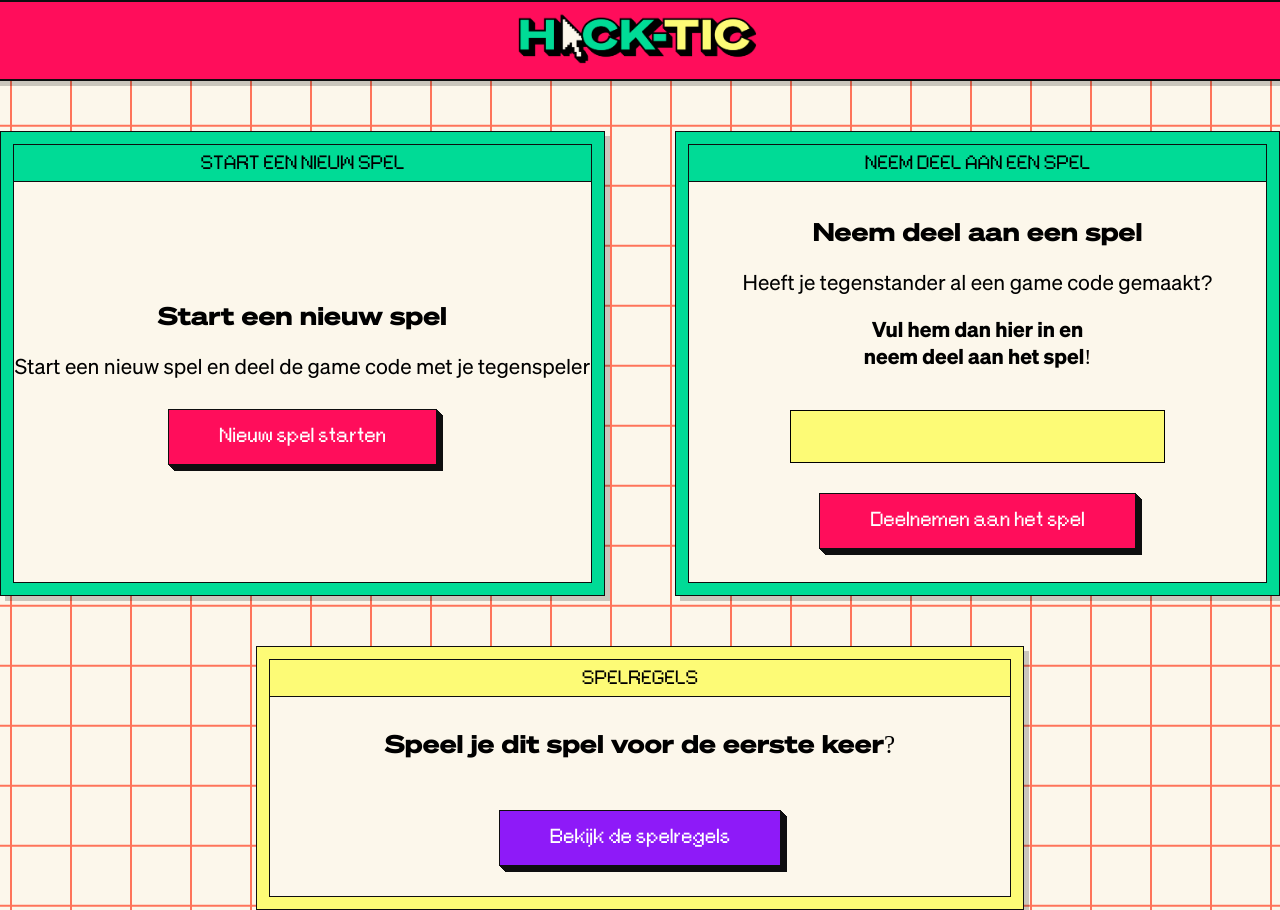
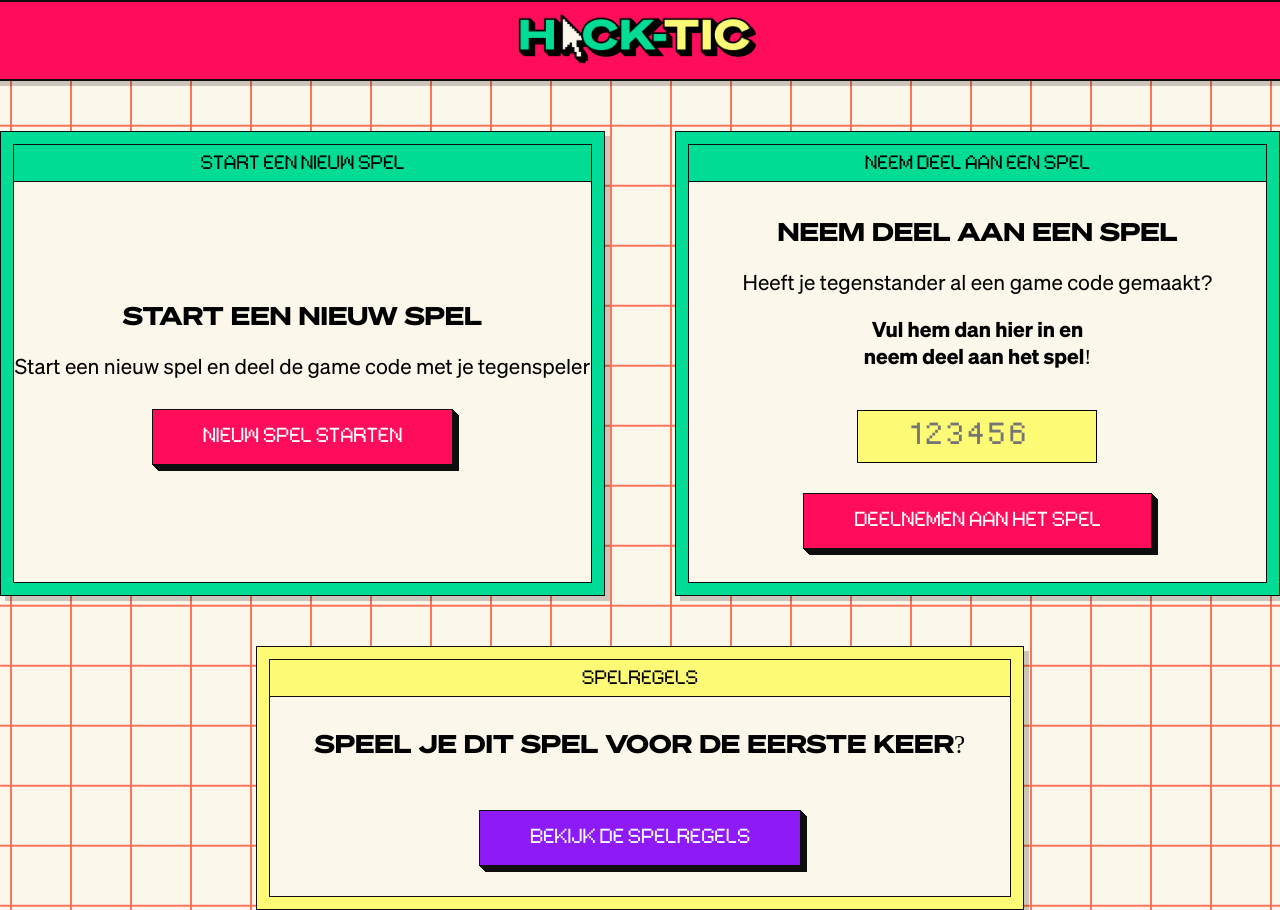
Before and after one commit to cesardg/int4-team14-frontend, a Next.js app: page / in a window 1280 px wide. Built offline with nearby package versions, Linux system fonts and the light colour scheme.

Commit message:
added placeholder and fixed borders

```diff
--- a/pages/index.js
+++ b/pages/index.js
@@ -124,10 +124,11 @@ const Home = () => {
                 className={styles.form}
               >
                 <input
-                  type="nummer"
+                  type="number"
                   name="gamecode"
                   id="gamecode"
                   required
+                  placeholder="123456"
                   className={styles.gamecode}
                 />
                 <input
--- a/styles/ButtonStyles.module.css
+++ b/styles/ButtonStyles.module.css
@@ -10,6 +10,7 @@
   padding: 1.7rem 5rem;
   transition: 0.2s all ease;
   width: fit-content;
+  text-transform: uppercase;
   border: .1rem solid var(--black);
 }
 
--- a/styles/Home.module.css
+++ b/styles/Home.module.css
@@ -48,6 +48,7 @@
   font-family: sohne-breit-fett;
   font-size: 2.5rem;
   padding: 3rem 0 2rem;
+  text-transform: uppercase;
 }
 
 .text {
@@ -76,6 +77,8 @@
   border: .1rem solid black;
   text-align: center;
   letter-spacing: .4rem;
+  width: 24rem;
+  margin: auto
 }
 
 .gamecode:focus {
```
